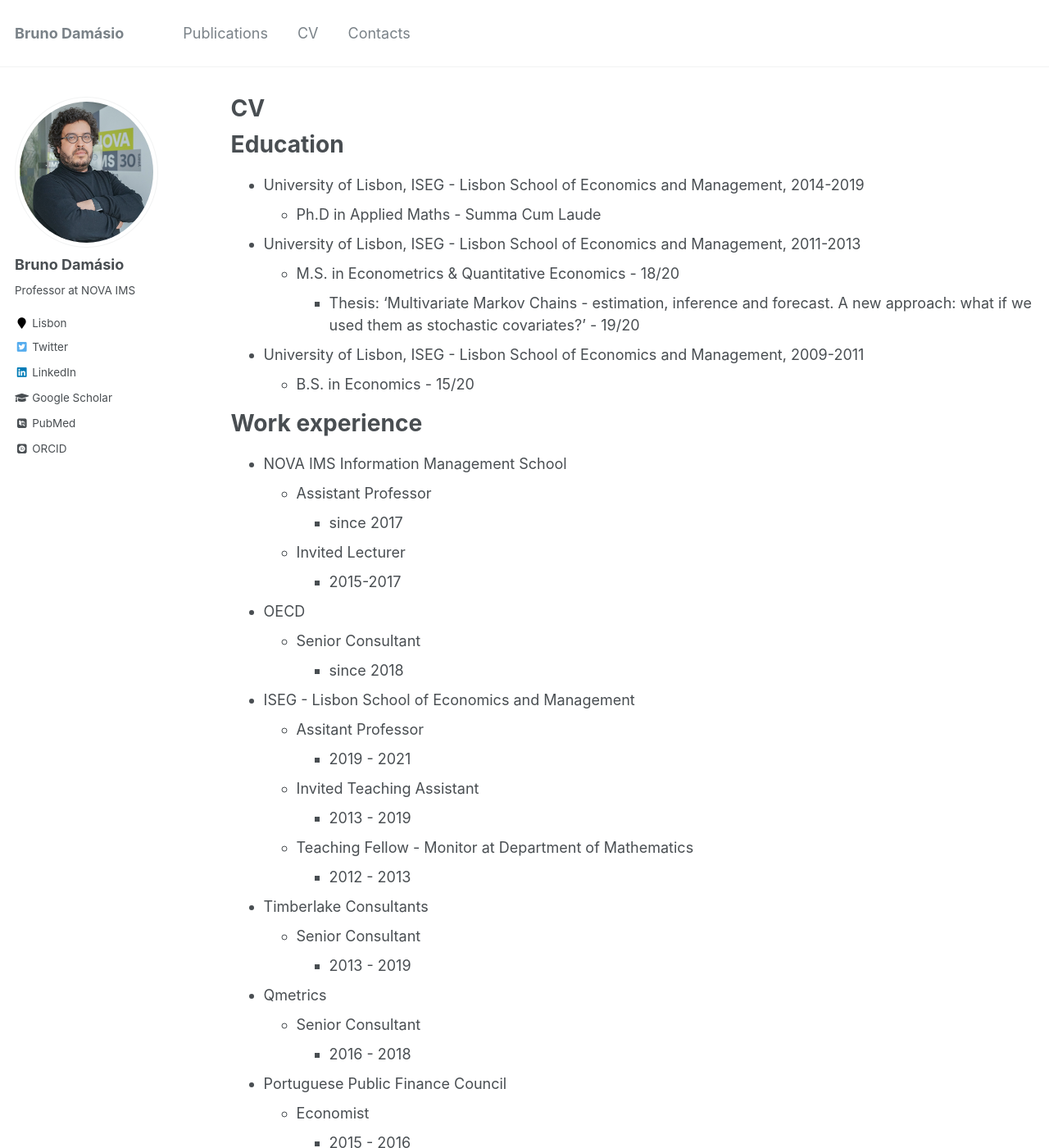
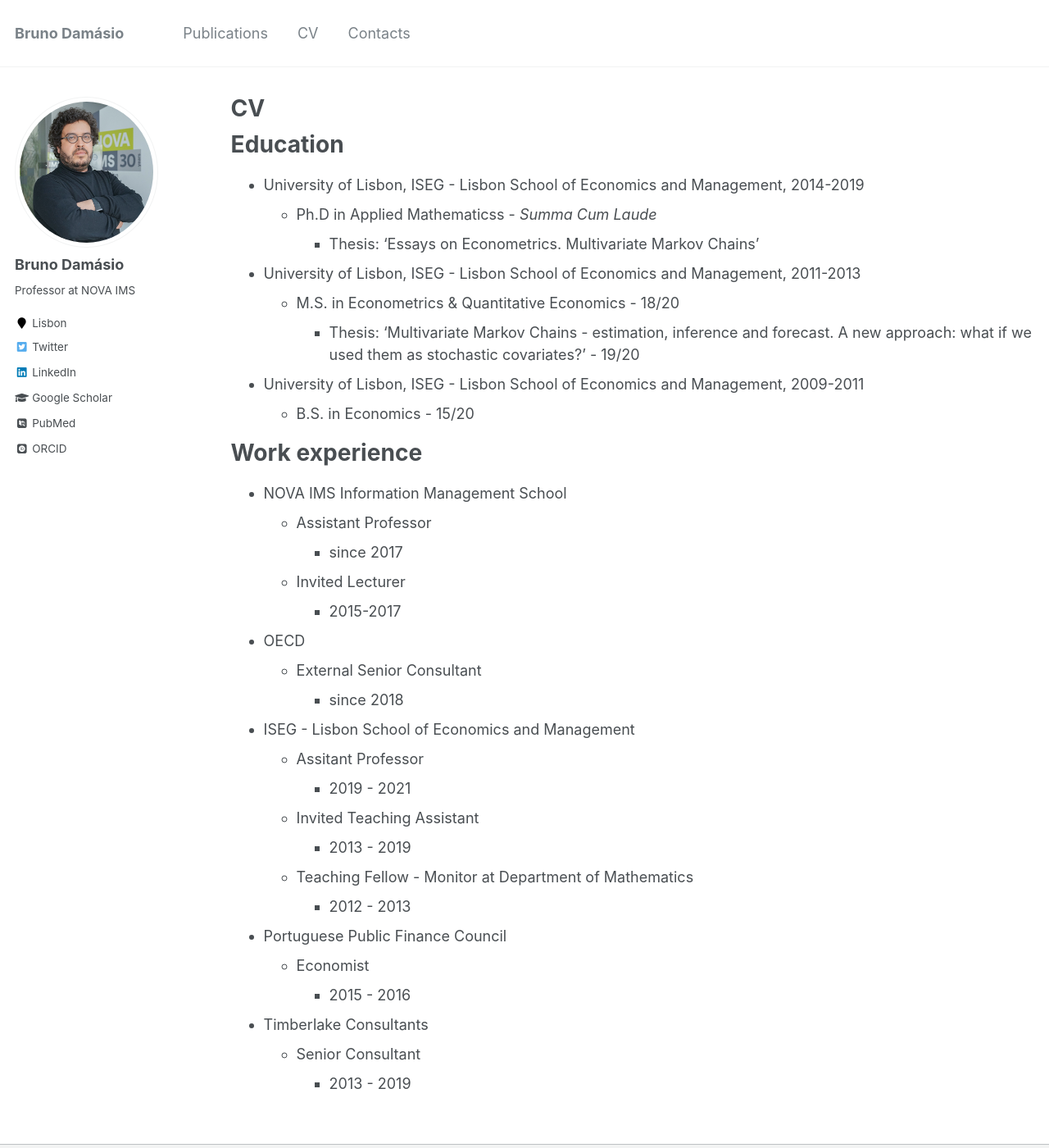
Before and after one commit to damasiob/damasiob.github.io, a Jekyll site: the page built from _pages/cv.md, in a window 1280 px wide and 1400 px high. Shown: the whole window at 82% size. Built offline with Jekyll 4.4.1, drawn with Linux system fonts in a browser that asks for light colours; some web fonts are replaced; some of the changed text lies outside the part shown.

Commit message:
Update cv.md

```diff
--- a/_pages/cv.md
+++ b/_pages/cv.md
@@ -13,7 +13,8 @@ Education
 ======
 
 * University of Lisbon, ISEG - Lisbon School of Economics and Management, 2014-2019
-  * Ph.D in Applied Maths - Summa Cum Laude
+  * Ph.D in Applied Mathematicss - *Summa Cum Laude*
+    * Thesis: 'Essays on Econometrics. Multivariate Markov Chains'
 * University of Lisbon, ISEG - Lisbon School of Economics and Management, 2011-2013
   * M.S. in Econometrics & Quantitative Economics - 18/20
     * Thesis: 'Multivariate Markov Chains - estimation, inference and forecast. A new approach: what if we used them as stochastic covariates?' - 19/20
@@ -31,7 +32,7 @@ Work experience
     * 2015-2017
 
 * OECD
-  * Senior Consultant
+  * External Senior Consultant
     * since 2018
 
 * ISEG - Lisbon School of Economics and Management
@@ -42,18 +43,10 @@ Work experience
   * Teaching Fellow - Monitor at Department of Mathematics
     * 2012 - 2013
 
-* Timberlake Consultants
-  * Senior Consultant
-    * 2013 - 2019
-
-* Qmetrics
-  * Senior Consultant
-    * 2016 - 2018
-
 * Portuguese Public Finance Council
   * Economist
     * 2015 - 2016
 
-* Private Tutor
-  * Statistics and Econometrics
-    * 2010 - 2013
+* Timberlake Consultants
+  * Senior Consultant
+    * 2013 - 2019
```
